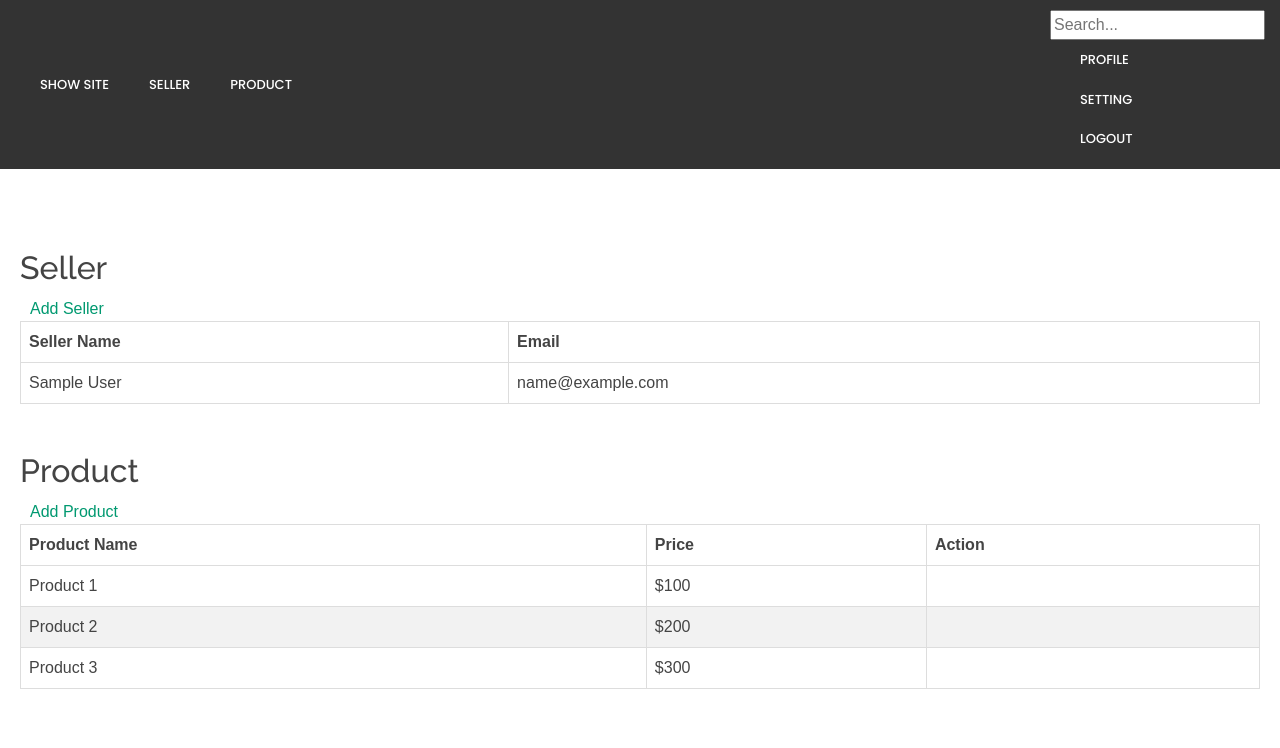
After one commit to alininja83/mobtani, a PHP site: page /admin.php in a window 1280 px wide. The commit adds this page. Shown: the top 748 px of the page. Run offline with PHP 8.4, Linux system fonts and the light colour scheme; tables that the repository leaves empty or names only in its code hold one stand-in row (values such as "Sample post").

Commit message:
admin panel added

```diff
--- /dev/null
+++ b/admin.php
@@ -0,0 +1,192 @@
+<!DOCTYPE html>
+<html lang="en">
+
+<head>
+    <meta charset="UTF-8">
+    <meta name="viewport" content="width=device-width, initial-scale=1.0">
+    <title>Admin Panel</title>
+    <?php include "bootstrap_head.php" ?>
+</head>
+
+<?php
+$servername = "localhost"; // نام سرور
+$username = "root"; // نام کاربری پایگاه داده
+$password = ""; // رمز عبور پایگاه داده
+$dbname = "Users"; // نام پایگاه داده که ایجاد کرده‌اید
+
+// اتصال به پایگاه داده
+$conn = mysqli_connect($servername, $username, $password, $dbname);
+
+// بررسی اتصال
+if (!$conn) {
+    die("failed to connect:" . mysqli_connect_error());
+}
+
+$sql = "SELECT * FROM `userinfo`"; // دستور SQL برای دریافت نام و ایمیل از جدول Userinfo
+$result = $conn->query($sql);
+
+// بستن اتصال
+//$conn->close();
+?>
+
+<body>
+    <nav class="navbar">
+        <div class="center">
+            <ul class="nav-links">
+                <li><a href="index.php">show site</a></li>
+                <li><a href="#seller">Seller</a></li>
+                <li><a href="#product">Product</a></li>
+            </ul>
+        </div>
+        <div class="right">
+            <div class="search-container">
+                <input type="text" placeholder="Search...">
+                <i class="fas fa-search"></i>
+            </div>
+            <div class="profile">
+                <div class="profile-menu">
+                    <a href="#">Profile</a>
+                    <a href="#">Setting</a>
+                    <a href="#">Logout</a>
+                </div>
+            </div>
+        </div>
+    </nav>
+
+    <section class="content">
+        <div class="left-side" id="seller">
+            <div class="title">
+                <h2>Seller</h2>
+                <form action="forms/admin_add_seller.php" method="POST" style="display: none">
+                    <input type="text" name="name" placeholder="name" required><br>
+                    <input type="email" name="email" placeholder="email" required><br>
+                    <input type="password" name="password" placeholder="password" required><br>
+                    <input type="submit" name="addSeller" value="Add Seller">
+                </form>
+                <a href="#" onclick="document.querySelector('form').style.display = 'block'">Add Seller</a>
+            </div>
+            <table>
+                <thead>
+                    <tr>
+                        <th>Seller Name</th>
+                        <th>Email</th>
+                    </tr>
+                </thead>
+                <tbody>
+                    <?php
+                    if ($result->num_rows > 0) {
+                        // خروجی هر سطر از نتایج
+                        while($row = $result->fetch_assoc()) {
+                            echo " <tr>
+                            <td>" . $row["name"] . "</td>
+                            <td>" . $row["email"] . "</td>
+                            </tr>
+                                ";
+                        }
+                    }
+                    ?>
+
+                </tbody>
+            </table>
+        </div>
+
+        <div class="right-side" id="product">
+            <div class="title">
+                <h2 class="mt-5">Product</h2>
+                <a href="#">Add Product</a>
+            </div>
+            <table>
+                <thead>
+                    <tr>
+                        <th>Product Name</th>
+                        <th>Price</th>
+                        <th>Action</th>
+                    </tr>
+                </thead>
+                <tbody>
+                    <tr>
+                        <td>Product 1</td>
+                        <td>$100</td>
+                        <td>
+                            <a href="#"><i class="fas fa-edit"></i></a>
+                            <a href="#"><i class="fas fa-trash"></i></a>
+                        </td>
+                    </tr>
+                    <tr>
+                        <td>Product 2</td>
+                        <td>$200</td>
+                        <td>
+                            <a href="#"><i class="fas fa-edit"></i></a>
+                            <a href="#"><i class="fas fa-trash"></i></a>
+                        </td>
+                    </tr>
+                    <tr>
+                        <td>Product 3</td>
+                        <td>$300</td>
+                        <td>
+                            <a href="#"><i class="fas fa-edit"></i></a>
+                            <a href="#"><i class="fas fa-trash"></i></a>
+                        </td>
+                    </tr>
+                </tbody>
+            </table>
+        </div>
+    </section>
+
+    <?php include "bootstrap_body.php" ?>
+</body>
+
+</html>
+<style>
+    body {
+        font-family: Arial, sans-serif;
+    }
+
+    .navbar {
+        background-color: #333;
+        color: #fff;
+        padding: 10px;
+    }
+
+    .navbar a {
+        color: #fff;
+        text-decoration: none;
+        margin-right: 10px;
+    }
+
+    .content {
+        margin: 20px;
+    }
+
+    .content h2 {
+        margin-bottom: 10px;
+    }
+
+    .content a {
+        margin-left: 10px;
+    }
+
+    table {
+        border-collapse: collapse;
+        width: 100%;
+    }
+
+    th, td {
+        border: 1px solid #ddd;
+        padding: 8px;
+        text-align: left;
+    }
+
+    tr:nth-child(even) {
+        background-color: #f2f2f2;
+    }
+
+    .fas {
+        margin-right: 5px;
+    }
+    .profile-menu a{
+        :active {
+            color :blue;
+        }
+    }
+</style>
```
Also changed, not shown: forms/admin_add_seller.php (added, +19 -0 lines), header.php (+1 -8 lines).
